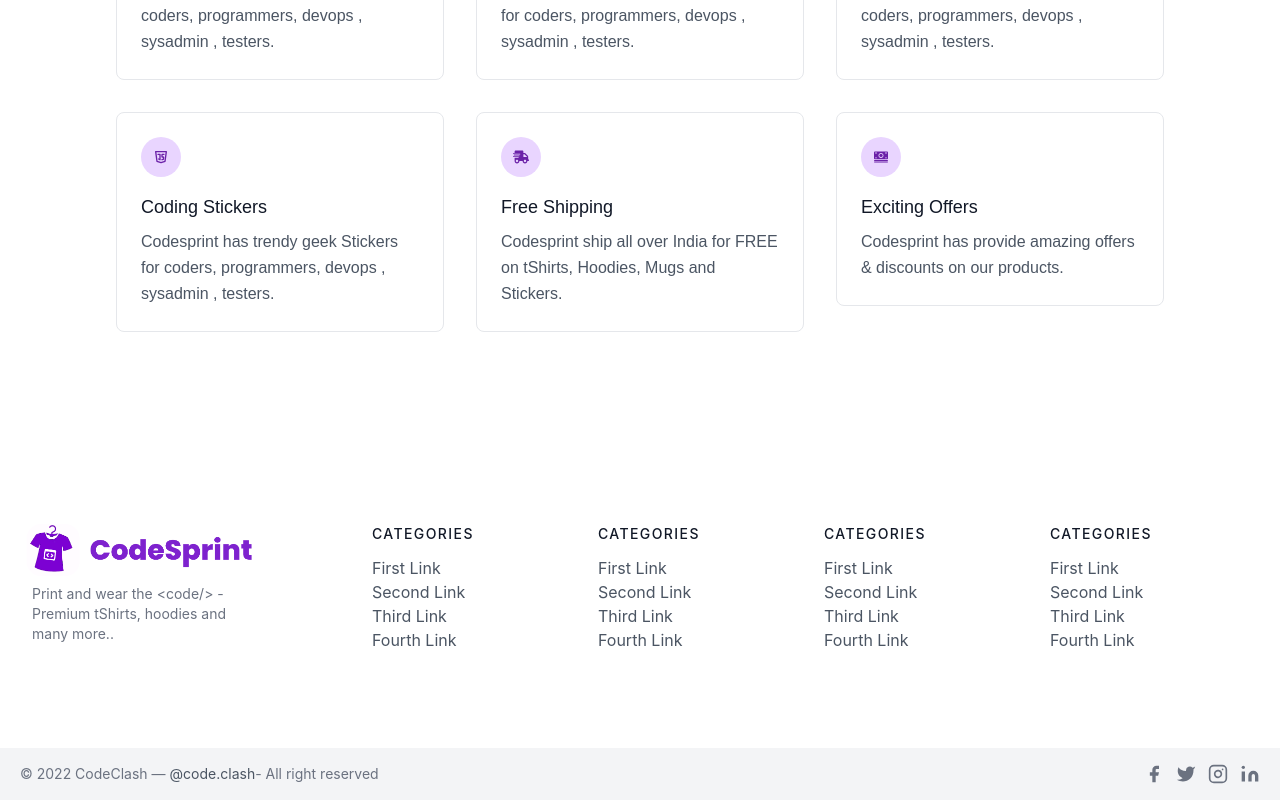
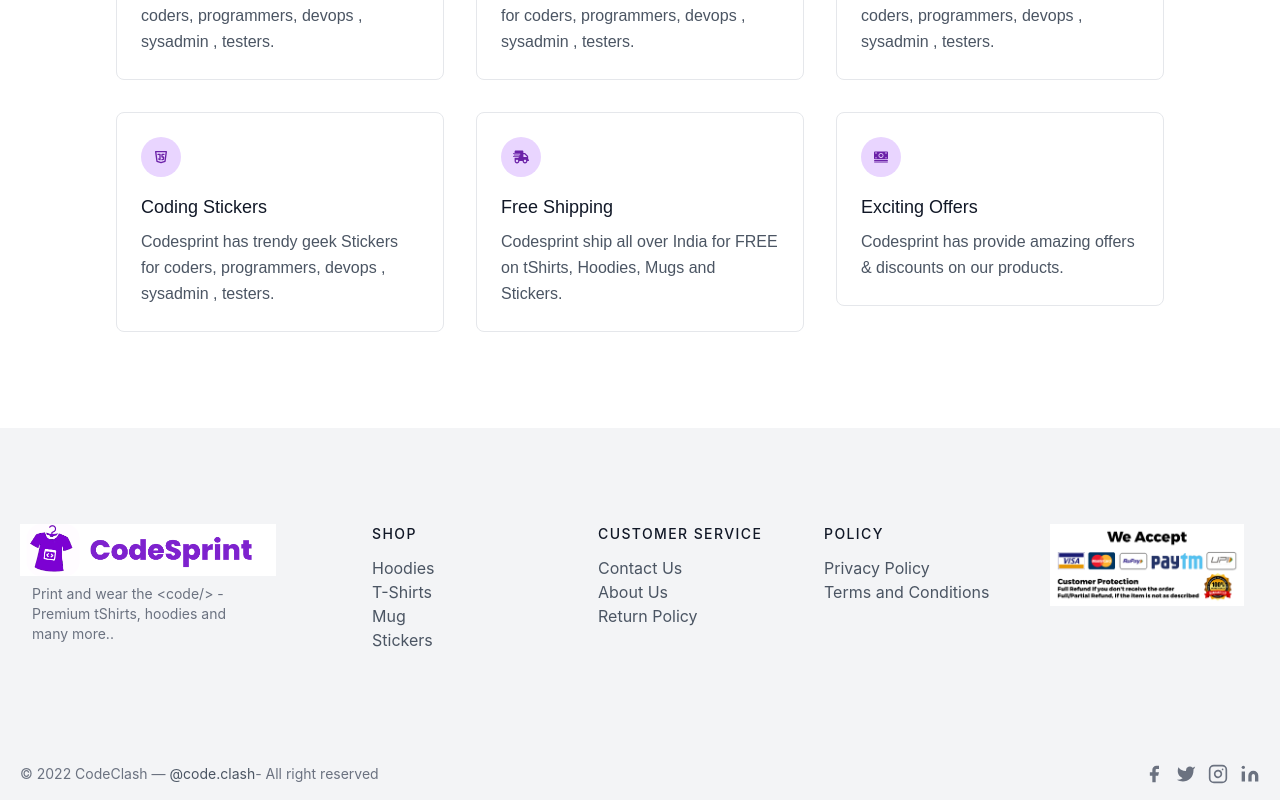
Before and after one commit to imtiyazCode/codesprint, a Next.js app: page / in a window 1280 px wide. Shown: the part 979-1779 px from the top of the page. Built offline with nearby package versions, Linux system fonts and the light colour scheme.

Commit message:
removing dummy post from footer

```diff
--- a/components/Footer.jsx
+++ b/components/Footer.jsx
@@ -1,22 +1,23 @@
 import React from 'react'
 import Link from 'next/link'
+import Image from 'next/image'
 
 const Footer = () => {
     return (
         <div>
-            <footer className="text-gray-600 body-font">
+            <footer className="text-[gray-600] bg-[#f3f4f6] body-font">
                 <div className="container px-5 py-24 mx-auto flex md:items-center lg:items-start md:flex-row md:flex-nowrap flex-wrap flex-col">
                     <div className="w-64 flex-shrink-0 md:mx-0 mx-auto text-center md:text-left">
                         <Link href={"/"}>
-                        <a className="flex title-font font-medium items-center md:justify-start justify-center text-gray-900">
-                            <img src="/codesprintlogo.png" alt="" />
-                        </a>
+                            <a className="flex title-font font-medium items-center md:justify-start justify-center text-gray-900">
+                                <img src="/codesprintlogo.png" alt="" />
+                            </a>
                         </Link>
                         <p className="mt-2 text-sm text-gray-500 px-3">Print and wear the &lt;code/&gt; - Premium tShirts, hoodies and many more..</p>
                     </div>
                     <div className="flex-grow flex flex-wrap md:pl-20 -mb-10 md:mt-0 mt-10 md:text-left text-center">
                         <div className="lg:w-1/4 md:w-1/2 w-full px-4">
-                            <h2 className="title-font font-medium text-gray-900 tracking-widest text-sm mb-3">CATEGORIES</h2>
+                            <h2 className="title-font font-medium text-gray-900 tracking-widest text-sm mb-3">SHOP</h2>
                             <div className="testing_colors">
                                 <div className="bg-blue-600"></div>
                                 <div className="bg-pink-600"></div>
@@ -26,69 +27,46 @@ const Footer = () => {
                             </div>
                             <nav className="list-none mb-10">
                                 <li>
-                                    <a className="text-gray-600 hover:text-gray-800">First Link</a>
+                                    <Link href="/hoodies"><a className="text-gray-600 hover:text-gray-800">Hoodies</a></Link>
                                 </li>
                                 <li>
-                                    <a className="text-gray-600 hover:text-gray-800">Second Link</a>
+                                    <Link href="/tshirts"><a className="text-gray-600 hover:text-gray-800">T-Shirts</a></Link>
                                 </li>
                                 <li>
-                                    <a className="text-gray-600 hover:text-gray-800">Third Link</a>
+                                    <Link href="/mugs"><a className="text-gray-600 hover:text-gray-800">Mug</a></Link>
                                 </li>
                                 <li>
-                                    <a className="text-gray-600 hover:text-gray-800">Fourth Link</a>
+                                    <Link href="/stickers"><a className="text-gray-600 hover:text-gray-800">Stickers</a></Link>
                                 </li>
                             </nav>
                         </div>
                         <div className="lg:w-1/4 md:w-1/2 w-full px-4">
-                            <h2 className="title-font font-medium text-gray-900 tracking-widest text-sm mb-3">CATEGORIES</h2>
+                            <h2 className="title-font font-medium text-gray-900 tracking-widest text-sm mb-3">CUSTOMER SERVICE</h2>
                             <nav className="list-none mb-10">
                                 <li>
-                                    <a className="text-gray-600 hover:text-gray-800">First Link</a>
+                                    <a className="text-gray-600 hover:text-gray-800">Contact Us</a>
                                 </li>
                                 <li>
-                                    <a className="text-gray-600 hover:text-gray-800">Second Link</a>
+                                    <a className="text-gray-600 hover:text-gray-800">About Us</a>
                                 </li>
                                 <li>
-                                    <a className="text-gray-600 hover:text-gray-800">Third Link</a>
-                                </li>
-                                <li>
-                                    <a className="text-gray-600 hover:text-gray-800">Fourth Link</a>
+                                    <a className="text-gray-600 hover:text-gray-800">Return Policy</a>
                                 </li>
                             </nav>
                         </div>
                         <div className="lg:w-1/4 md:w-1/2 w-full px-4">
-                            <h2 className="title-font font-medium text-gray-900 tracking-widest text-sm mb-3">CATEGORIES</h2>
+                            <h2 className="title-font font-medium text-gray-900 tracking-widest text-sm mb-3">POLICY</h2>
                             <nav className="list-none mb-10">
                                 <li>
-                                    <a className="text-gray-600 hover:text-gray-800">First Link</a>
+                                    <a className="text-gray-600 hover:text-gray-800">Privacy Policy</a>
                                 </li>
                                 <li>
-                                    <a className="text-gray-600 hover:text-gray-800">Second Link</a>
-                                </li>
-                                <li>
-                                    <a className="text-gray-600 hover:text-gray-800">Third Link</a>
-                                </li>
-                                <li>
-                                    <a className="text-gray-600 hover:text-gray-800">Fourth Link</a>
+                                    <a className="text-gray-600 hover:text-gray-800">Terms and Conditions</a>
                                 </li>
                             </nav>
                         </div>
                         <div className="lg:w-1/4 md:w-1/2 w-full px-4">
-                            <h2 className="title-font font-medium text-gray-900 tracking-widest text-sm mb-3">CATEGORIES</h2>
-                            <nav className="list-none mb-10">
-                                <li>
-                                    <a className="text-gray-600 hover:text-gray-800">First Link</a>
-                                </li>
-                                <li>
-                                    <a className="text-gray-600 hover:text-gray-800">Second Link</a>
-                                </li>
-                                <li>
-                                    <a className="text-gray-600 hover:text-gray-800">Third Link</a>
-                                </li>
-                                <li>
-                                    <a className="text-gray-600 hover:text-gray-800">Fourth Link</a>
-                                </li>
-                            </nav>
+                            <Image src={"/pay.png"} width={400} height={169}/>
                         </div>
                     </div>
                 </div>
```
Also changed, not shown: public/pay.png (added).
